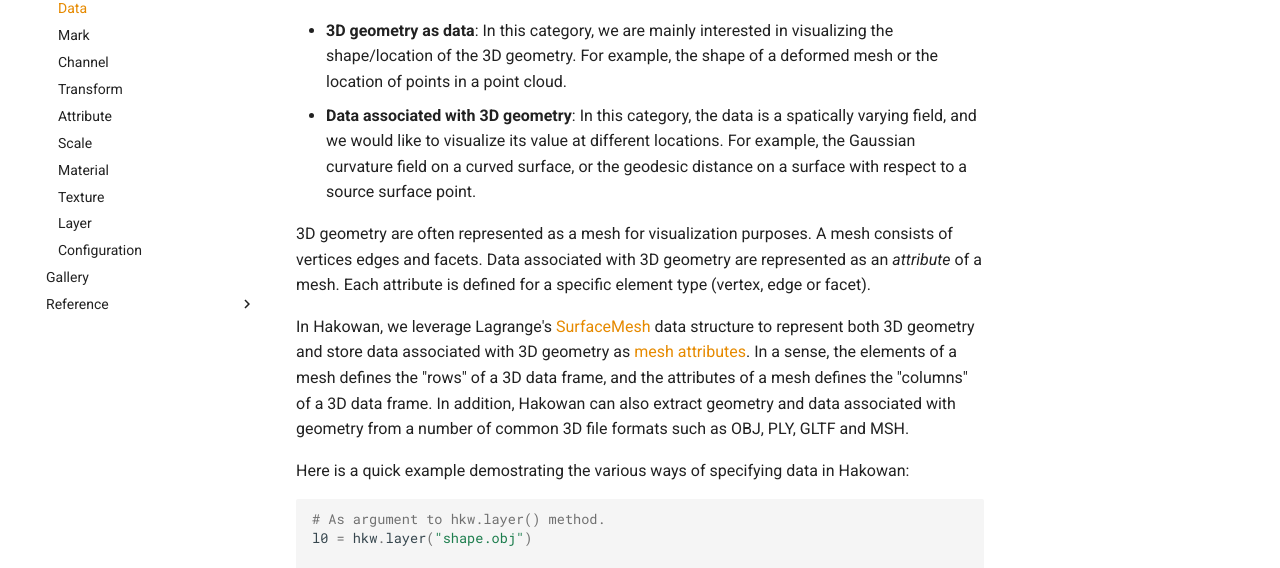
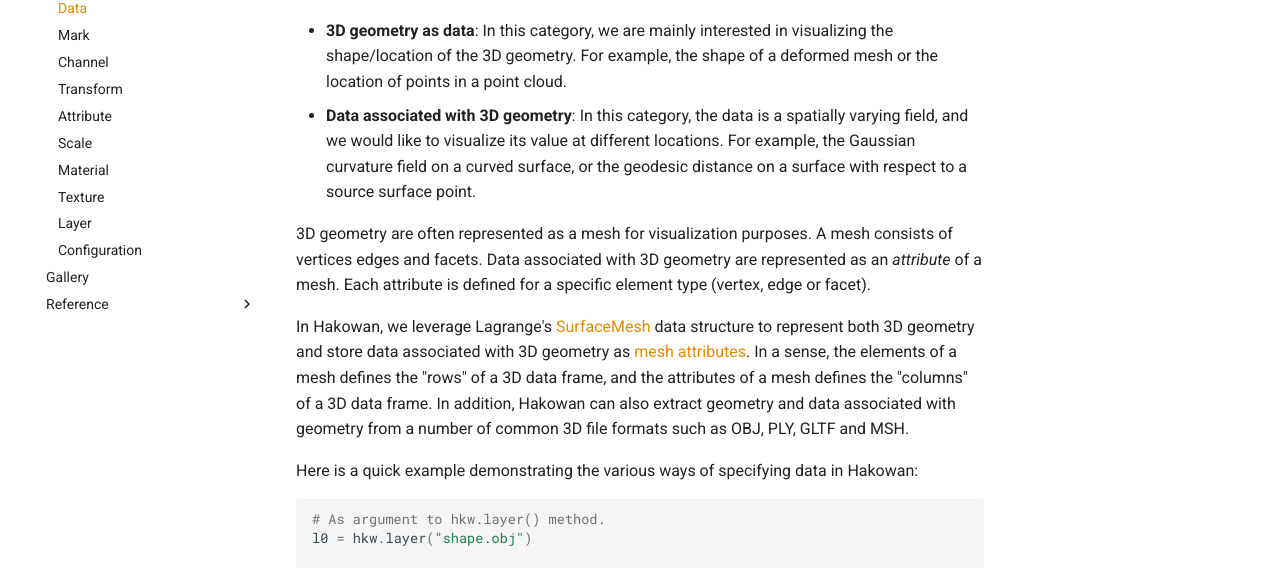
Before and after one commit to Hakowan/hakowan, an MkDocs documentation site: the page built from docs/guide/data.md, in a window 1280 px wide and 1008 px high. Shown: the part 229-797 px from the top of the window. Built offline with MkDocs 1.6.1 and Material for MkDocs 9.7.7, drawn with Linux system fonts in a browser that asks for light colours; comment, search, counter and statistics services are not loaded.

Commit message:
More typo fixes.

````diff
--- a/docs/guide/data.md
+++ b/docs/guide/data.md
@@ -6,7 +6,7 @@
 * __3D geometry as data__: In this category, we are mainly interested in visualizing the shape/location of
   the 3D geometry. For example, the shape of a deformed mesh or the location of points in a point
   cloud.
-* __Data associated with 3D geometry__: In this category, the data is a spatically varying field,
+* __Data associated with 3D geometry__: In this category, the data is a spatially varying field,
   and we would like to visualize its value at different locations. For example, the Gaussian
   curvature field on a curved surface, or the geodesic distance on a surface with respect to a
   source surface point.
@@ -26,7 +26,7 @@
 In addition, Hakowan can also extract geometry and data associated
 with geometry from a number of common 3D file formats such as OBJ, PLY, GLTF and MSH.
 
-Here is a quick example demostrating the various ways of specifying data in Hakowan:
+Here is a quick example demonstrating the various ways of specifying data in Hakowan:
 ```py
 # As argument to hkw.layer() method.
 l0 = hkw.layer("shape.obj")
````
Also changed, not shown: docs/guide/attribute.md (+1 -1 lines), docs/guide/config.md (+2 -0 lines), docs/guide/texture.md (+1 -1 lines), docs/guide/transform.md (+1 -1 lines).
